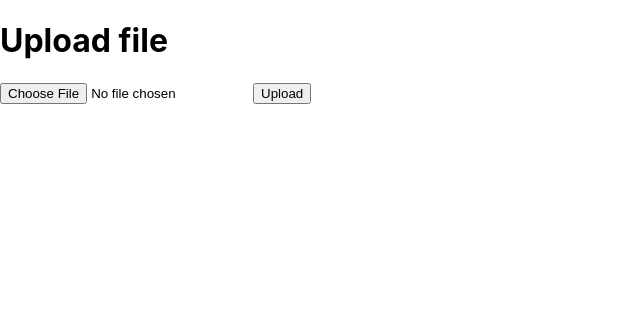
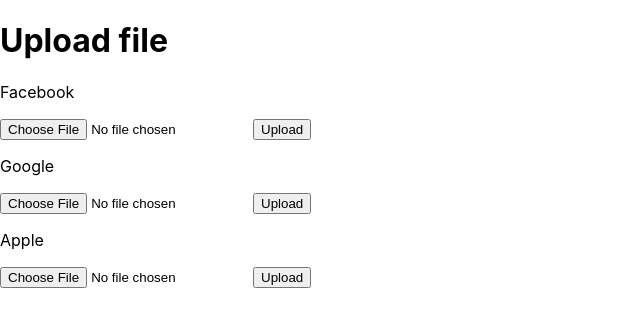
Before and after one commit to nguyldo/Verse, a React app in the folder verse/front-end/: page /upload in a window 1280 px wide. Shown: the top 326 px of the page, without its empty margins (0-640 px from the left). Built offline with nearby package versions, Linux system fonts and the light colour scheme.

Commit message:
added two more buttons for Google and Apple

```diff
--- a/verse/front-end/src/components/testapi/upload.js
+++ b/verse/front-end/src/components/testapi/upload.js
@@ -24,12 +24,18 @@
 
     }
 
-    uploadFile(e)
-    {
+    uploadFacebook(e) {
         let file = this.state.file
 
         let formData = new FormData();
         formData.append("file", file);
+        if (file == null) {
+          alert("nothing uploaded")
+          return
+        } else if (!file.name.includes("facebook")) {
+          alert("no facebook data entered")
+          return
+        }
         formData.append("filename", file.name)
 
 
@@ -54,14 +60,82 @@
         }*/
     }
 
+    uploadGoogle(e) {
+      let file = this.state.file
+
+      let formData = new FormData();
+      formData.append("file", file);
+      if (file == null) {
+        alert("nothing uploaded")
+        return
+      } else if (!file.name.includes("takeout")) {
+        alert("no google data entered")
+        return
+      }
+      alert(file.name)
+      formData.append("filename", file.name)
+
+
+      axios({
+          url: "http://localhost:8000/upload/",
+          method: "POST",
+          data: formData
+      })
+
+      console.log(file);
+      for (let vals of formData.values()) {
+          console.log("Test: " + vals);
+      }
+    }
+
+    uploadApple(e) {
+      let file = this.state.file
+
+      let formData = new FormData();
+      formData.append("file", file);
+      if (file == null) {
+        alert("nothing uploaded")
+        return
+      } else if (!file.name.includes("takeout")) {
+        alert("no apple data entered")
+        return
+      }
+      formData.append("filename", file.name)
+
+
+      axios({
+        url: "http://localhost:8000/upload/",
+        method: "POST",
+        data: formData
+      })
+
+      console.log(file);
+      for (let vals of formData.values()) {
+        console.log("Test: " + vals);
+      }
+    }
+
     render() {
       return(
         <div>
             <h1>Upload file</h1>
-            <form>
+            <body>
+              <p>Facebook</p>
+              <form>
                 <input type="file" name="file" onChange={(e)=>this.handleFile(e)} />
-                <button type="button" onClick={(e)=>this.uploadFile(e)}>Upload</button>
-            </form>
+                <button type="button" onClick={(e)=>this.uploadFacebook(e)}>Upload</button>
+              </form>
+              <p>Google</p>
+              <form>
+                <input type="file" name="file" onChange={(e)=>this.handleFile(e)} />
+                <button type="button" onClick={(e)=>this.uploadGoogle(e)}>Upload</button>
+              </form>
+              <p>Apple</p>
+              <form>
+                <input type="file" name="file" onChange={(e)=>this.handleFile(e)} />
+                <button type="button" onClick={(e)=>this.uploadApple(e)}>Upload</button>
+              </form>
+            </body>
         </div>
       )
     }
```
Also changed, not shown: 1 other file (tests, documents, lock files or other folders).
